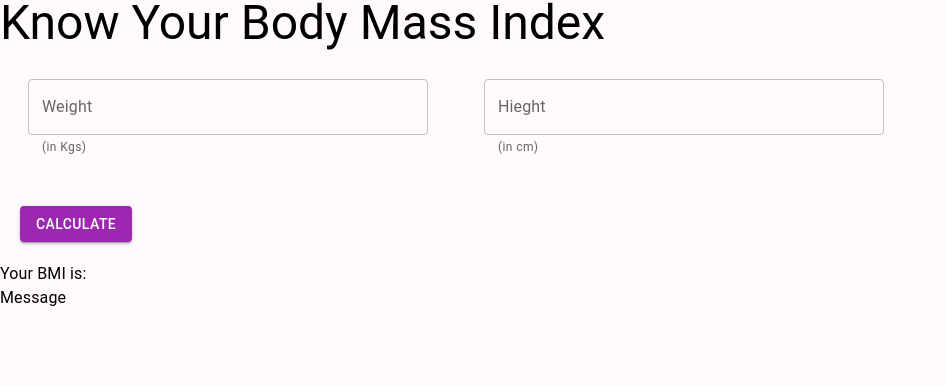
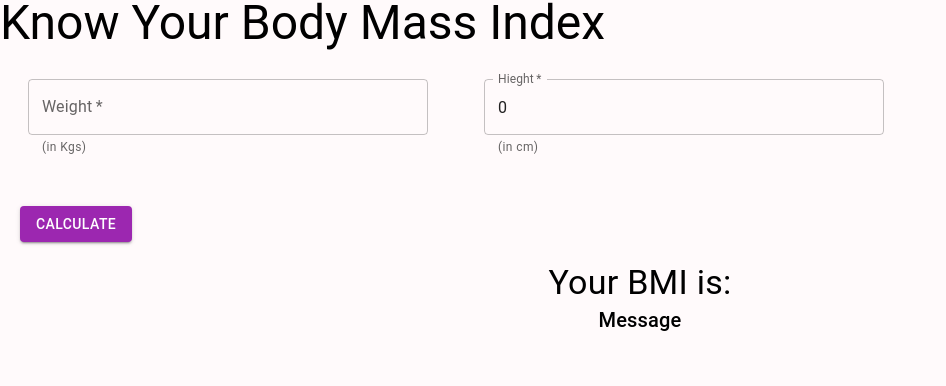
Before and after one commit to Ujjwalsharma7/Strength_Studio, a React (Create React App) app: page / in a window 1280 px wide. Shown: the part 1703-2089 px from the top of the page, without its empty margins (0-946 px from the left). Built offline with nearby package versions, Linux system fonts and the light colour scheme; no server answers.

Commit message:
added alert message

```diff
--- a/src/components/BMIForm.js
+++ b/src/components/BMIForm.js
@@ -1,10 +1,26 @@
-import React from 'react'
+import React, { useState } from 'react';
 import { Box, TextField, Stack, Button, Typography } from '@mui/material'
+
 
 
 
 const BMIForm = () => {
 
+    const [weight, setWeight]  = useState(0);
+    const [height, setHeight] = useState(0);
+    const [bmi, setBmi] = useState('');
+    const [message, setMessage] = useState('');
+
+
+    let imgSrc = '';
+
+    let calcBmi = (event) => {
+        event.preventDefault();
+
+        if(weight === 0 || height === 0){
+            alert('Please enter a valid weight and height');
+        }
+    }
     return (
         <Box
             component="form"
@@ -25,7 +41,7 @@ const BMIForm = () => {
                         label="Weight"
                         defaultValue=""
                         helperText="(in Kgs)"
-
+                        required
                         color='error'
                     />
                 </Stack>
@@ -35,20 +51,22 @@ const BMIForm = () => {
                         type='number'
                         id="hieght"
                         label="Hieght"
-                        defaultValue=""
+                        defaultValue="0"
                         helperText="(in cm)"
                         color='error'
+                        required
                     />
                 </Stack>
 
 
             </Stack>
 
-            <Button variant='contained' color='secondary' sx={{ margin: '20px' }}>Calculate</Button>
-
-            <Typography>Your BMI is: </Typography>
-            <Typography>Message</Typography>
+            <Button variant='contained' type='submit' color='secondary' sx={{ margin: '20px' }}>Calculate</Button>
+            <Stack sx={{justifyContent:'center', alignItems: 'center'}}>
+            <Typography variant='h4'>Your BMI is: </Typography>
+            <Typography variant='h6'>Message</Typography>
             <Stack className='img-container'></Stack>
+            </Stack>
     </Box>
     )
 }
```
